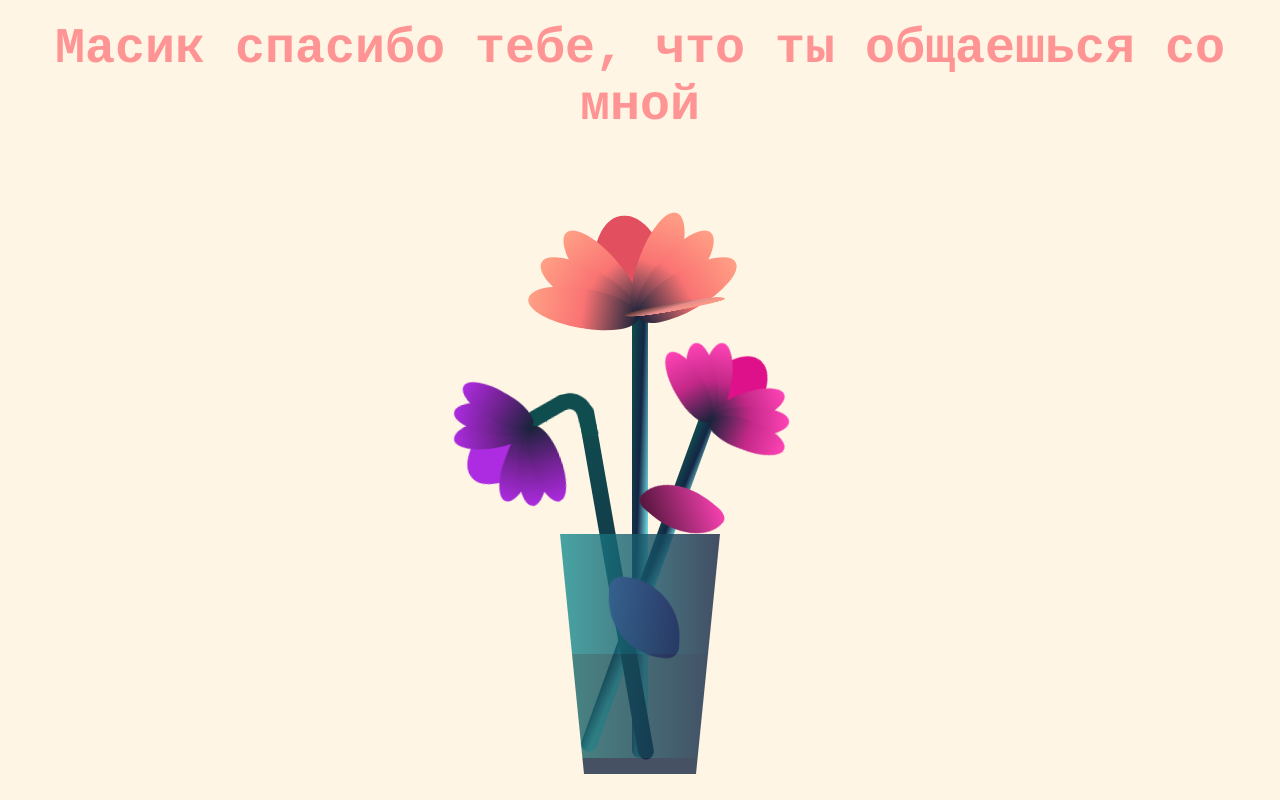
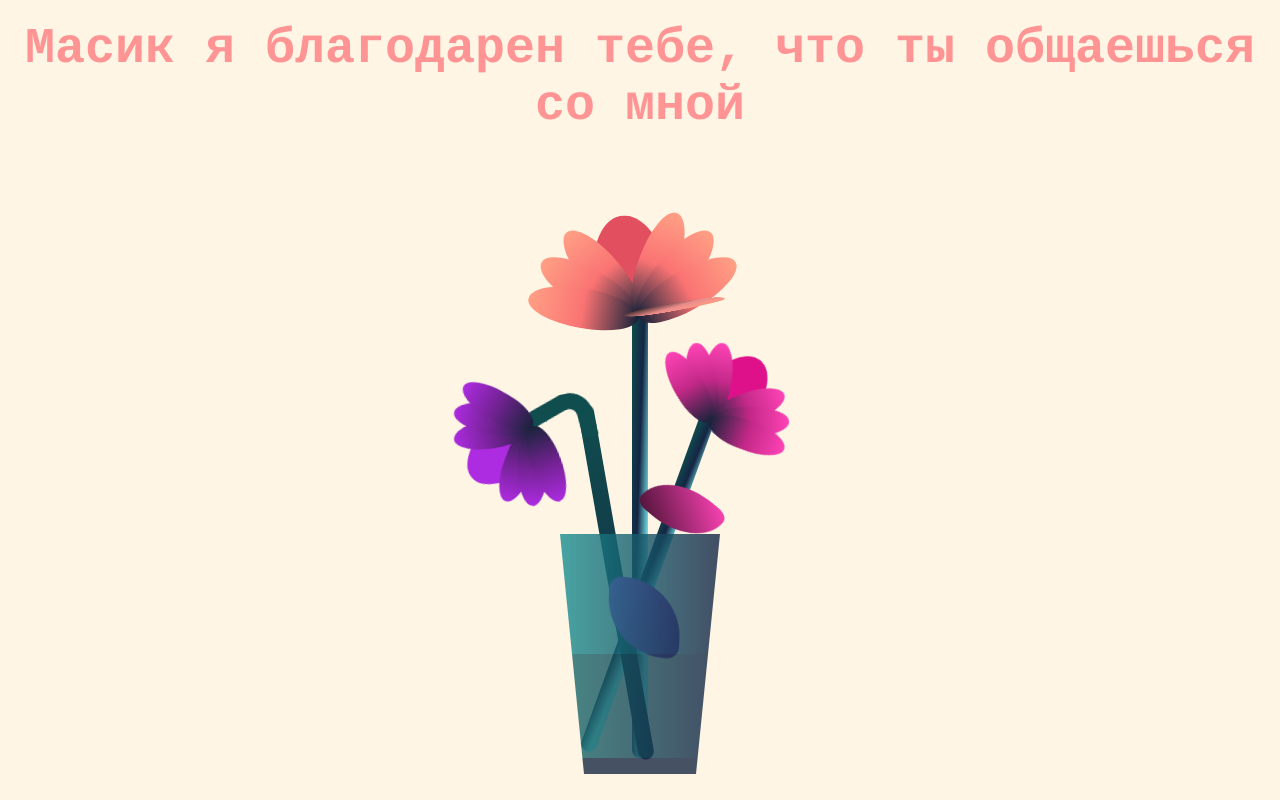
Before and after one commit to James97890/King.io, a plain HTML site: page lastpage.html in a window 1280 px wide. Drawn offline with Linux system fonts and the light colour scheme.

Commit message:
Update lastpage.html

```diff
--- a/lastpage.html
+++ b/lastpage.html
@@ -7,7 +7,7 @@
     <link rel="stylesheet" href="css/flower.css" />
   </head>
   <body>
-    <div id="thankyou"><b>Масик спасибо тебе, что ты общаешься со мной</b></div>
+    <div id="thankyou"><b>Масик я благодарен тебе, что ты общаешься со мной</b></div>
     <div class="flower">
       <div class="f-wrapper">
         <div class="flower__line"></div>
```
